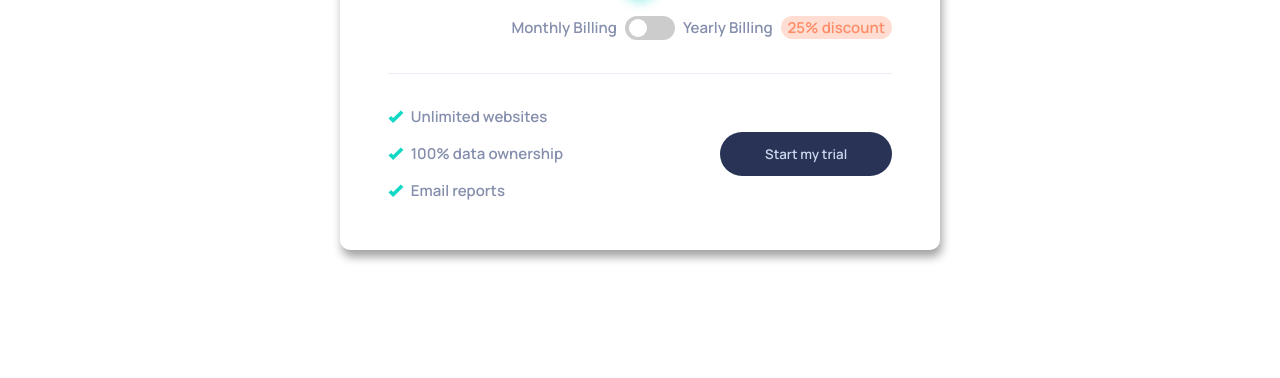
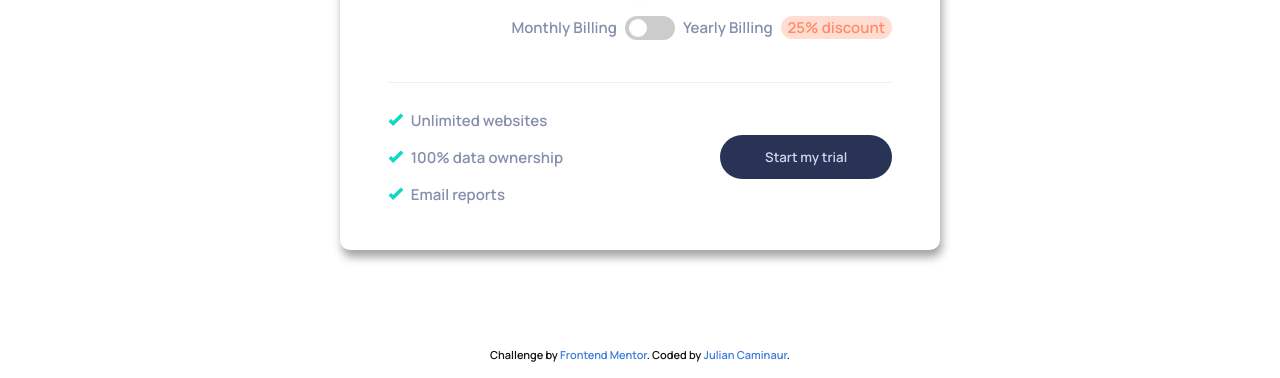
Before and after one commit to Caminaur/Frontend-Mentor---Interactive-pricing-component, a plain HTML site: page index.html in a window 1280 px wide. Shown: the part 422-800 px from the top of the page. Drawn offline with Linux system fonts and the light colour scheme.

Commit message:
Readme, attributions and some small changes

```diff
--- a/index.html
+++ b/index.html
@@ -87,9 +87,15 @@
       </div>
     </div>
 
-    <!-- <div class="attribution">
-    Challenge by <a href="https://www.frontendmentor.io?ref=challenge" target="_blank">Frontend Mentor</a>.
-    Coded by <a href="#">Julian Caminaur</a>.
-  </div> -->
+    <div class="attribution">
+      Challenge by
+      <a href="https://www.frontendmentor.io?ref=challenge" target="_blank"
+        >Frontend Mentor</a
+      >. Coded by
+      <a
+        href="https://github.com/Caminaur/Frontend-Mentor---Interactive-pricing-component"
+        >Julian Caminaur</a
+      >.
+    </div>
   </body>
 </html>
--- a/style.css
+++ b/style.css
@@ -136,6 +136,7 @@ strong.price {
   color: var(--neutral-grayish-blue-text);
   font-size: var(--font-size);
   justify-content: end;
+  margin: 1rem 0;
 }
 
 .discount {
@@ -310,6 +311,24 @@ input[type="range"]::-moz-range-thumb {
 
 /* slider  */
 
+.attribution {
+  position: absolute;
+  bottom: 1rem;
+  left: 50%;
+  transform: translateX(-50%);
+  font-size: 11px;
+  color: lab(6.32 0 0);
+  text-align: center;
+  z-index: 3;
+}
+.attribution a {
+  color: hsl(216.08 66.23% 54.71%);
+  text-decoration: none;
+}
+.attribution a:hover {
+  color: hsl(215.8 68.79% 66.08%);
+}
+
 @media (max-width: 600px) {
   .card {
     width: unset;
@@ -334,7 +353,7 @@ input[type="range"]::-moz-range-thumb {
   .card {
     height: 100%;
     padding: 1.5rem;
-    margin: 0 1rem 1rem 1rem;
+    margin: 0 1rem 5rem 1rem;
   }
   .top-section {
     width: 320px;
@@ -344,6 +363,7 @@ input[type="range"]::-moz-range-thumb {
   }
   .row.float-right {
     font-size: 13px;
+    margin: 0;
   }
   .bottom-row {
     flex-direction: column;
```
Also changed, not shown: images/screenshots/Desktop.png (added), images/screenshots/Mobile.png (added), 1 other file.
